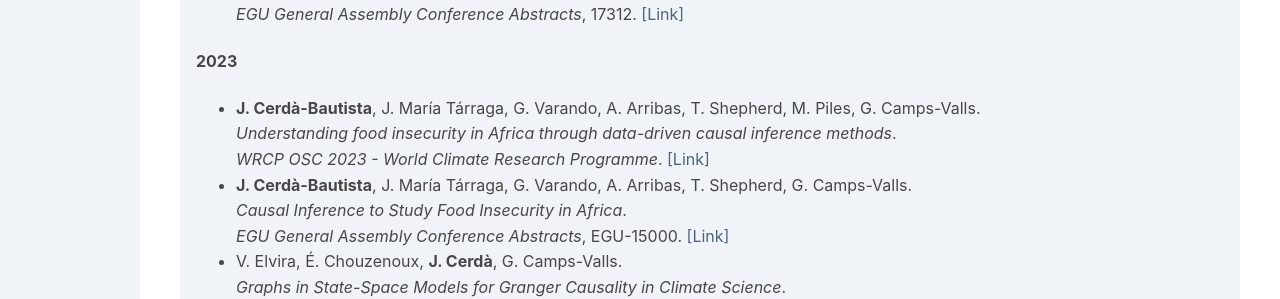
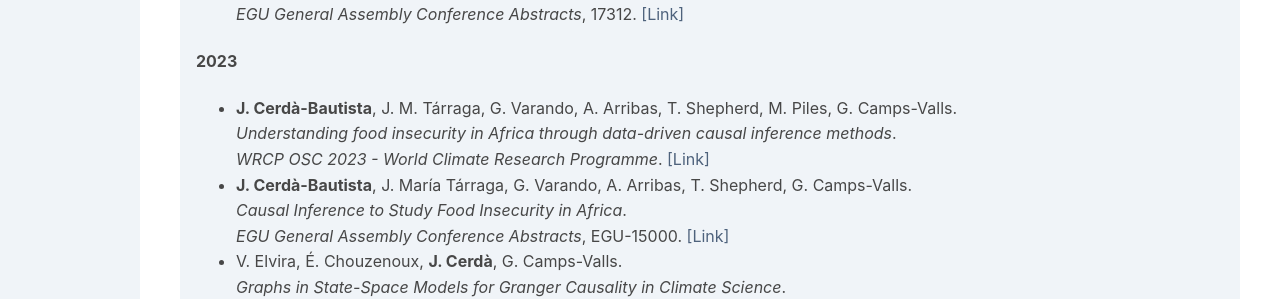
Before and after one commit to jordicbau/jordicbau.github.io, a Jekyll site: the page built from publications.md, in a window 1280 px wide. Shown: the part 553-852 px from the top of the page. Built offline with Jekyll 4.4.1, drawn with Linux system fonts in a browser that asks for light colours.

Commit message:
Update publications.md

```diff
--- a/publications.md
+++ b/publications.md
@@ -38,7 +38,7 @@
 <h4>2023</h4>
 <ul>
   <li>
-    <strong>J. Cerdà-Bautista</strong>, J. María Tárraga, G. Varando, A. Arribas, T. Shepherd, M. Piles, G. Camps-Valls.<br>
+    <strong>J. Cerdà-Bautista</strong>, J. M. Tárraga, G. Varando, A. Arribas, T. Shepherd, M. Piles, G. Camps-Valls.<br>
     <em>Understanding food insecurity in Africa through data-driven causal inference methods</em>.<br>
     <em>WRCP OSC 2023 - World Climate Research Programme</em>.
     <a href="https://wcrp-osc2023.org/poster-awardees" class="publication-link" target="_blank">[Link]</a>
```
